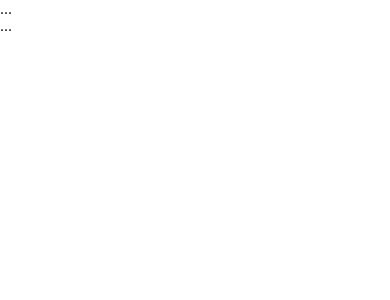
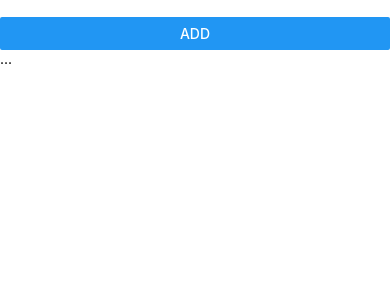
Before and after one commit to RommelTJ/React-Native-Guide, a React Native app: screen / in a window 390 px wide. Shown: the top 300 px of the page. Built offline with nearby package versions, Linux system fonts and the light colour scheme.

Commit message:
:sparkles: App: Adding a TextInput and Button

```diff
--- a/App.js
+++ b/App.js
@@ -1,11 +1,12 @@
 import React from 'react';
-import { StyleSheet, Text, View } from 'react-native';
+import { StyleSheet, Text, View, TextInput, Button } from 'react-native';
 
 export default function App() {
   return (
     <View>
       <View>
-        <Text>...</Text>
+        <TextInput />
+        <Button title="ADD" />
       </View>
       <View>
         <Text>...</Text>
```
